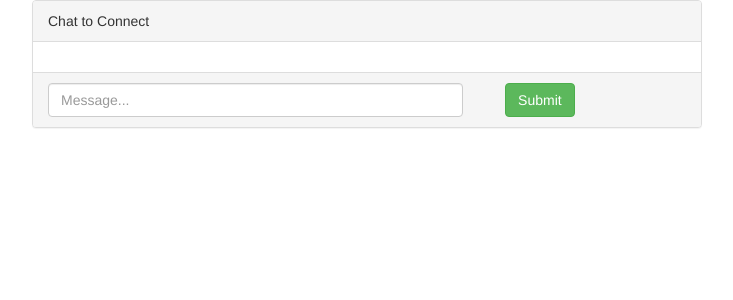
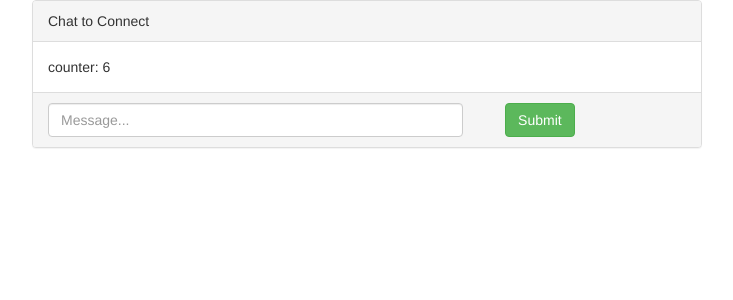
Before and after one commit to akg518/hack-manc, a Python web app: template templates/chatbox.html in a window 1280 px wide. Shown: the top 300 px of the page, without its empty margins (273-1006 px from the left). Run offline with Jinja, Linux system fonts and the light colour scheme; the template is opened without the code that fills it: most values are stand-ins (such as "Sample title", 1, 10 or a date in 2020); some libraries are stand-ins or nearby versions.

Commit message:
html stuff

```diff
--- a/templates/chatbox.html
+++ b/templates/chatbox.html
@@ -33,7 +33,7 @@
 	<div class="panel panel-default">
 		<div class="panel-heading">Chat to Connect<span name="username" class="pull-right"></span></div>
 		<div class="panel-body">
-			<div name="messages"></div>
+			<div id="messagebox" name="messages">MEESSAGES PLACEHOLDER</div>
 		</div>
 		<div class="panel-footer">
 			<div class="row">
@@ -46,5 +46,14 @@
 	</div>
 </div>
 </body>
-<!--<script src="TUTAJ ŹRÓDŁO JS ELOOOOOOOOO"></script>-->
+
+<script>
+	var counter = 0;
+     window.setInterval(
+     function () {
+         counter = counter + 1;
+         document.getElementById("messagebox").innerHTML = "counter: " + counter;
+     }, 1000);
+
+</script>
 </html>
```
Also changed, not shown: 1 other file.
